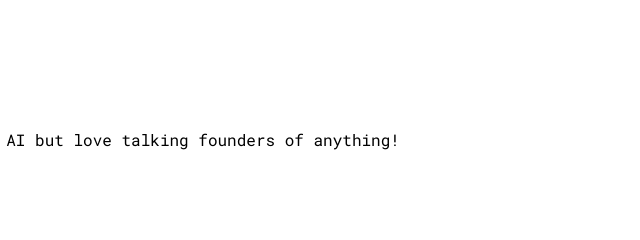
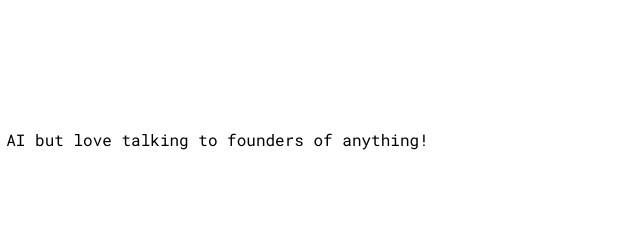
Before and after one commit to grobie01/website, an Eleventy site: page src/index.njk in a window 1280 px wide. Shown: the part 1600-1840 px from the top of the page, 357-997 px from the left. Built offline with nearby package versions, Linux system fonts and the light colour scheme; Eleventy itself is replaced by a stand-in of ours; files that its build step writes are made by us from their sources; what eleventy-plugin-heroicons would draw is missing.

```diff
--- a/src/index.njk
+++ b/src/index.njk
@@ -20,7 +20,7 @@ He didn’t say any more, but we’ve always been unusually communicative in a r
 <b>Me, to date:</b>
 
 <div class="my-4">
-    {% experience "2023-now", "BoxGroup", "Investor", "Early stage investor mainly covering AI but love talking founders of anything!"%}
+    {% experience "2023-now", "BoxGroup", "Investor", "Early stage investor mainly covering AI but love talking to founders of anything!"%}
     {% experience "2022-2023", "Netflix", "ML Engineer", "Spent most of my time writing Clojure working on an orchestrator for all experiments run on the recommendation system."%}
     {% experience "2017-2022", "Yale", "Student", "Studied mostly computer science and comparative literature. I like computers processing language just as humans processing language. I also somehow ended up captain of the men's polo team (yes, the kind on horses)."%}
     {% experience "2016-2017", "Finland", "Loafer", "Spent a year in the happiest country on Earth cross-country skiing, eating reindeer, and learning Elvish."%}
```
Also changed, not shown: docs/Bike/index.html, docs/blog/index.html, docs/blog/post0/index.html, docs/index.html, docs/misc/index.html, docs/sport/index.html, docs/sunning/index.html, 1 other file.
